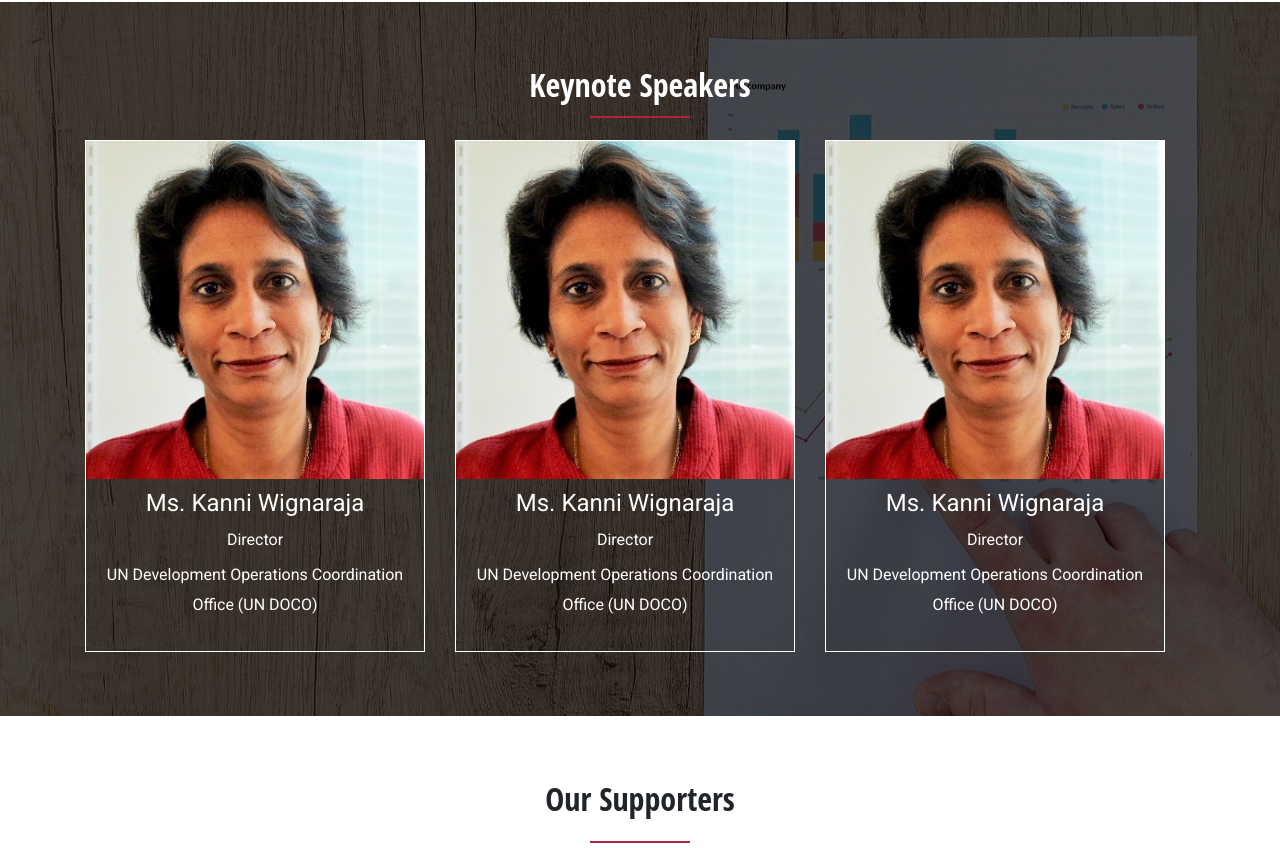
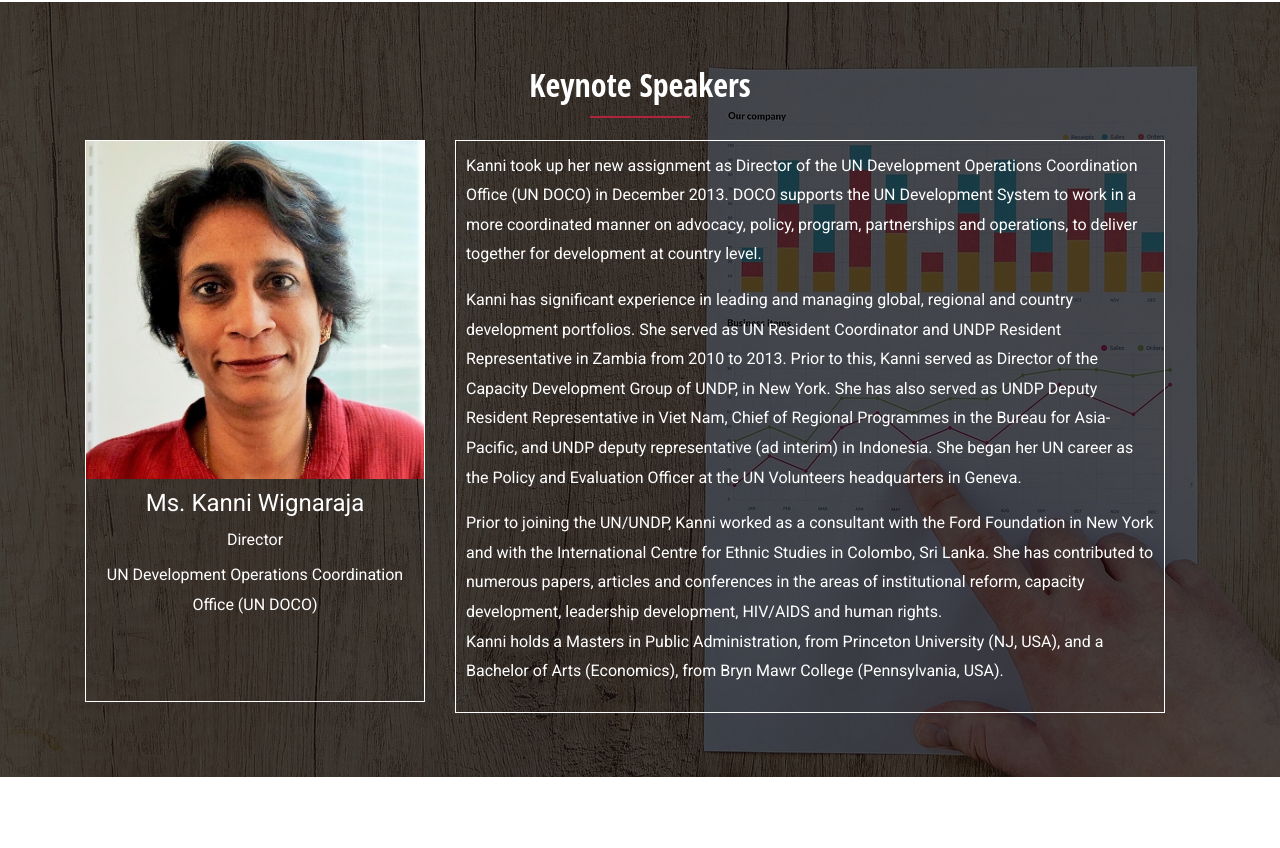
Before and after one commit to nkushh/nkushh.github.io, a plain HTML site: page index.html in a window 1280 px wide. Shown: the part 1408-2256 px from the top of the page. Drawn offline with Linux system fonts and the light colour scheme; a web font is replaced by a local one.

Commit message:
Home keynot speaker section modified

```diff
--- a/css/style.css
+++ b/css/style.css
@@ -233,9 +233,15 @@ header .carousel-inner .carousel-item img{
 	display: block;
 }
 
+.keynote-speaker-bio{
+	border: 1px solid #fff;
+	padding: 10px;
+}
+
 .speaker-detail{
 	padding: 10px;
 	text-align: center;
+	height: 205px;
 }
 
 .speaker-detail p{
@@ -902,6 +908,13 @@ footer{
 		font-size: 1em;
 	}
 
+
+	/* Home keynote speaker */
+	.speaker-detail{
+		padding: 10px;
+		text-align: center;
+	}
+
 	/* Call to action area */
 
 	.conference-call p{
--- a/index.html
+++ b/index.html
@@ -131,7 +131,6 @@
 
         <div class="row">
           <div class="col-md-4">
-            <a href="speaker.html">
             <div class="keynote-speaker">
               <img src="img/speakers/kanni2.jpg" class="img-responsive">
               <div class="speaker-detail">
@@ -140,31 +139,34 @@
                 <p>UN Development Operations Coordination Office (UN DOCO)</p>
               </div>
             </div>
-            </a>
           </div>
-          <div class="col-md-4">
-            <a href="speaker.html">
-            <div class="keynote-speaker">
-              <img src="img/speakers/kanni2.jpg" class="img-responsive">
-              <div class="speaker-detail">
-                <h4>Ms. Kanni Wignaraja</h4>
-                <p>Director</p>
-                <p>UN Development Operations Coordination Office (UN DOCO)</p>
-              </div>
+          <div class="col-md-8">
+            <div class="keynote-speaker-bio">
+              <p>
+                  Kanni took  up  her new assignment  as  Director  of  the UN  Development Operations  Coordination  Office
+                  (UN  DOCO)   in December   2013.     DOCO  supports  the   UN  Development   System  to  work  in  a   more
+                  coordinated manner  on  advocacy, policy, program,  partnerships  and operations, to  deliver together  for
+                  development at  country level.
+              </p>
+              <p>
+                  Kanni  has  significant experience   in  leading   and   managing  global,   regional  and   country   development
+                  portfolios. She served  as  UN  Resident  Coordinator and UNDP  Resident  Representative  in  Zambia from
+                  2010   to 2013. Prior  to  this,  Kanni served  as  Director  of  the Capacity  Development Group of  UNDP, in
+                  New York. She has also  served  as  UNDP  Deputy  Resident  Representative  in  Viet  Nam,  Chief of  Regional
+                  Programmes  in   the  Bureau   for  Asia-Pacific, and UNDP  deputy  representative (ad  interim)  in  Indonesia.
+                  She  began   her   UN  career  as  the   Policy  and   Evaluation  Officer   at the UN Volunteers headquarters   in
+                  Geneva.
+              </p>
+              <p>
+                  Prior to  joining the UN/UNDP,  Kanni worked  as  a consultant  with  the Ford  Foundation  in  New York  and
+                  with  the International Centre  for Ethnic  Studies in  Colombo,  Sri Lanka.  She has contributed to  numerous
+                  papers, articles  and conferences in   the  areas of  institutional reform, capacity  development,  leadership
+                  development,  HIV/AIDS  and human rights.
+                  <br>
+                  Kanni holds a Masters in  Public  Administration, from  Princeton University (NJ, USA), and a Bachelor  of
+                  Arts  (Economics),  from  Bryn  Mawr  College (Pennsylvania,  USA).
+              </p>
             </div>
-            </a>
-          </div>
-          <div class="col-md-4">
-            <a href="speaker.html">
-            <div class="keynote-speaker">
-              <img src="img/speakers/kanni2.jpg" class="img-responsive">
-              <div class="speaker-detail">
-                <h4>Ms. Kanni Wignaraja</h4>
-                <p>Director</p>
-                <p>UN Development Operations Coordination Office (UN DOCO)</p>
-              </div>
-            </div>
-            </a>
           </div>
         </div>
         <!-- End row -->
```
Also changed, not shown: about.html (+1 -1 lines).
